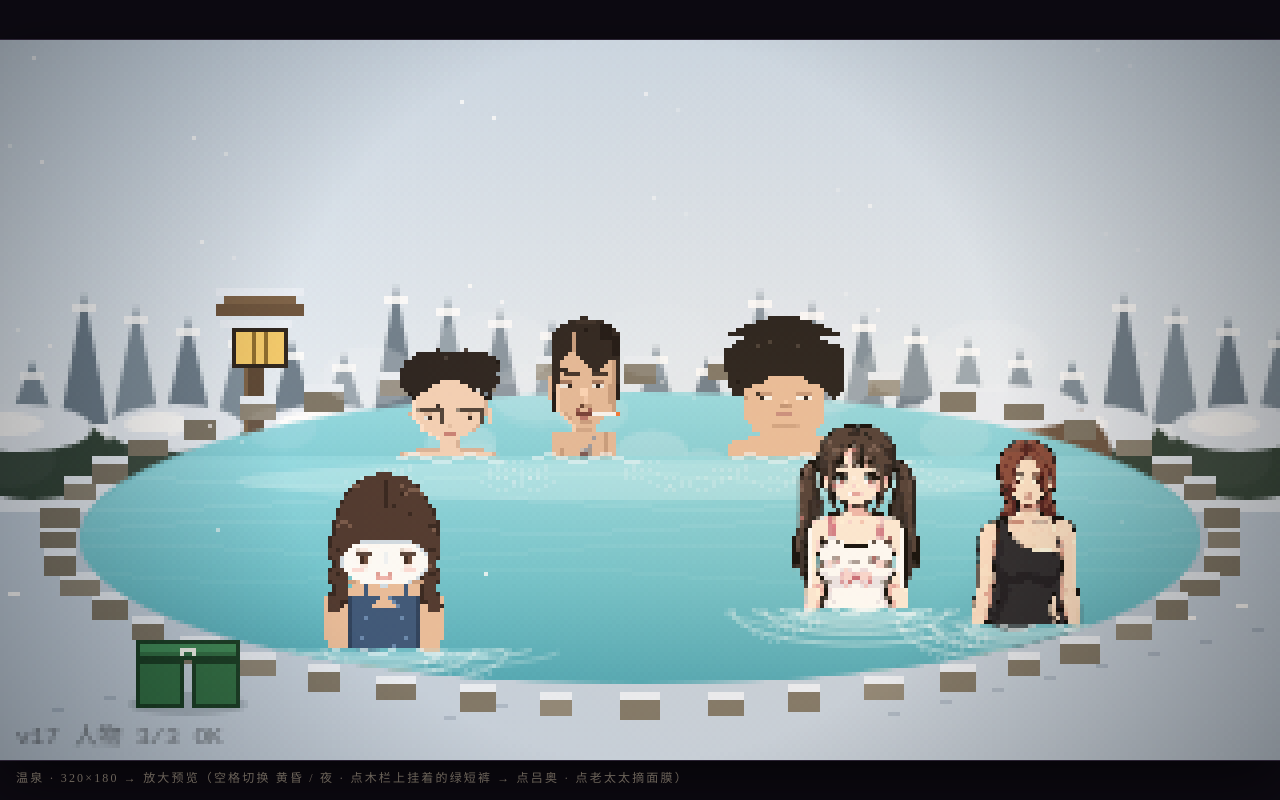
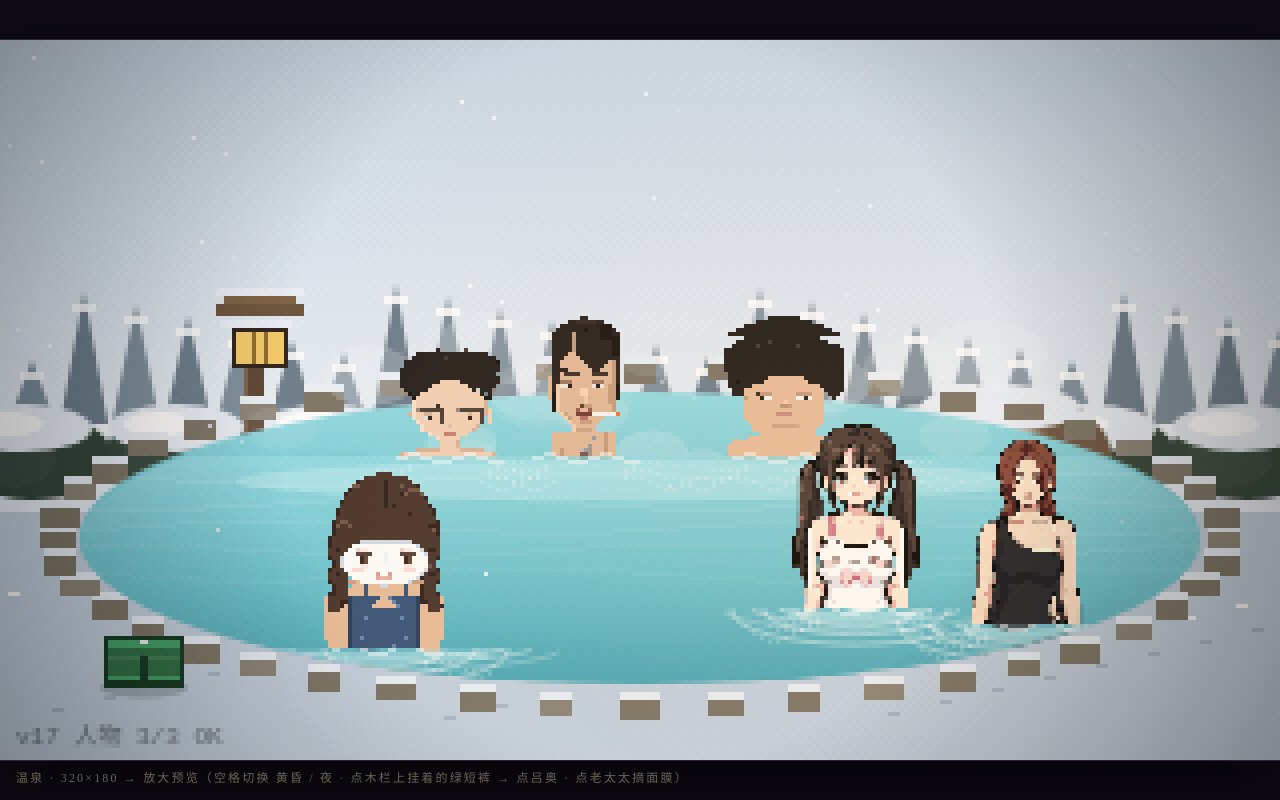
Before and after one commit to 15904501104/zhoujiaban, a plain HTML site: page escape/onsen-bg.html in a window 1280 px wide. Drawn offline with Linux system fonts and the light colour scheme.

Commit message:
update escape/onsen-bg.html

```diff
--- a/escape/onsen-bg.html
+++ b/escape/onsen-bg.html
@@ -457,7 +457,7 @@ window.onerror = function (m, s, l, c, e) {
   /* ===== 吕奥第二形态关卡 ===== */
   var LV = { gloves:false, shorts:false, belt:false, steam:0, form:1, done:false, t0:0, tEnd:0 };
   var ITEM = {
-    shorts: { x:34, y:150, w:26, h:17, draw:function(){ shortsAt(this.x, this.y); } }
+    shorts: { x:26, y:149, w:20, h:13, draw:function(){ shortsAt(this.x, this.y); } }
   };
   function railAt(x, y){
     ctx.fillStyle = '#7a5232';
@@ -471,29 +471,26 @@ window.onerror = function (m, s, l, c, e) {
     ctx.fillRect(x, y - 2, 52, 2);
   }
   function shortsAt(x, y){
-    // 平摊在雪地上的一条泳裤（静止）：腰头 + 两条裤腿，中间留空能看见雪
+    // 岸边平摊的小泳裤（静止）
     ctx.save();
-    ctx.globalAlpha = 0.16;
-    ctx.fillStyle = '#1b2a33';
-    ctx.beginPath(); ctx.ellipse(x + 13, y + 16, 15, 3, 0, 0, Math.PI * 2); ctx.fill();
+    ctx.globalAlpha = 0.20;
+    ctx.fillStyle = '#16242c';
+    ctx.beginPath(); ctx.ellipse(x + 10, y + 13, 11, 2.5, 0, 0, Math.PI * 2); ctx.fill();
     ctx.restore();
 
-    var OUT = '#173d25', G1 = '#2f6f45', G2 = '#3d8a58';
-    // 腰头
-    ctx.fillStyle = OUT; ctx.fillRect(x, y, 26, 5);
-    ctx.fillStyle = G2;  ctx.fillRect(x + 1, y + 1, 24, 2);
-    ctx.fillStyle = G1;  ctx.fillRect(x + 1, y + 3, 24, 1);
-    // 左腿
-    ctx.fillStyle = OUT; ctx.fillRect(x, y + 5, 12, 12);
-    ctx.fillStyle = G1;  ctx.fillRect(x + 1, y + 6, 10, 10);
-    // 右腿
-    ctx.fillStyle = OUT; ctx.fillRect(x + 14, y + 5, 12, 12);
-    ctx.fillStyle = G1;  ctx.fillRect(x + 15, y + 6, 10, 10);
-    // 抽绳（一小段白绳）
-    ctx.fillStyle = '#f2f5ef';
-    ctx.fillRect(x + 11, y + 2, 4, 1);
-    ctx.fillRect(x + 11, y + 3, 1, 1);
-    ctx.fillRect(x + 14, y + 3, 1, 1);
+    var OUT = '#153a23', G1 = '#2f6f45', G2 = '#43a06a', W = '#eef3ec';
+    ctx.fillStyle = OUT;  ctx.fillRect(x, y, 20, 13);
+    ctx.fillStyle = G2;   ctx.fillRect(x + 1, y + 1, 18, 2);
+    ctx.fillStyle = G1;   ctx.fillRect(x + 1, y + 3, 18, 2);
+    ctx.fillStyle = G1;   ctx.fillRect(x + 1, y + 5, 8, 6);
+    ctx.fillStyle = G1;   ctx.fillRect(x + 11, y + 5, 8, 6);
+    ctx.fillStyle = 'rgba(255,255,255,.09)';
+    ctx.fillRect(x + 1, y + 5, 8, 1);
+    ctx.fillRect(x + 11, y + 5, 8, 1);
+    ctx.fillStyle = OUT;  ctx.fillRect(x + 9, y + 5, 1, 6);
+    ctx.fillStyle = G2;   ctx.fillRect(x + 1, y + 10, 8, 1);
+    ctx.fillStyle = G2;   ctx.fillRect(x + 11, y + 10, 8, 1);
+    ctx.fillStyle = W;    ctx.fillRect(x + 9, y + 1, 2, 1);
   }
   function itemHit(it, x, y){
     return x > it.x - 4 && x < it.x + it.w + 4 && y > it.y - 4 && y < it.y + it.h + 4;
```
